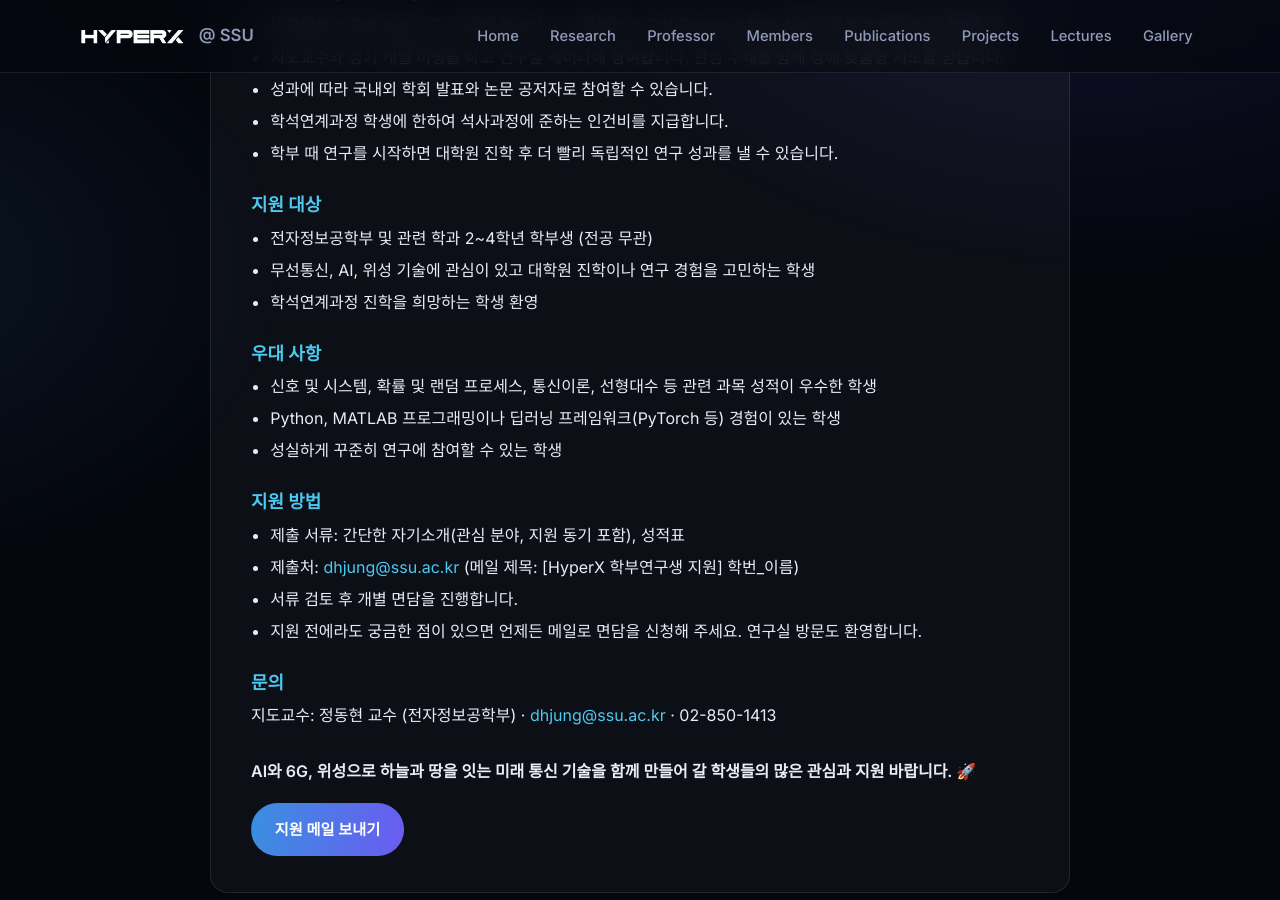
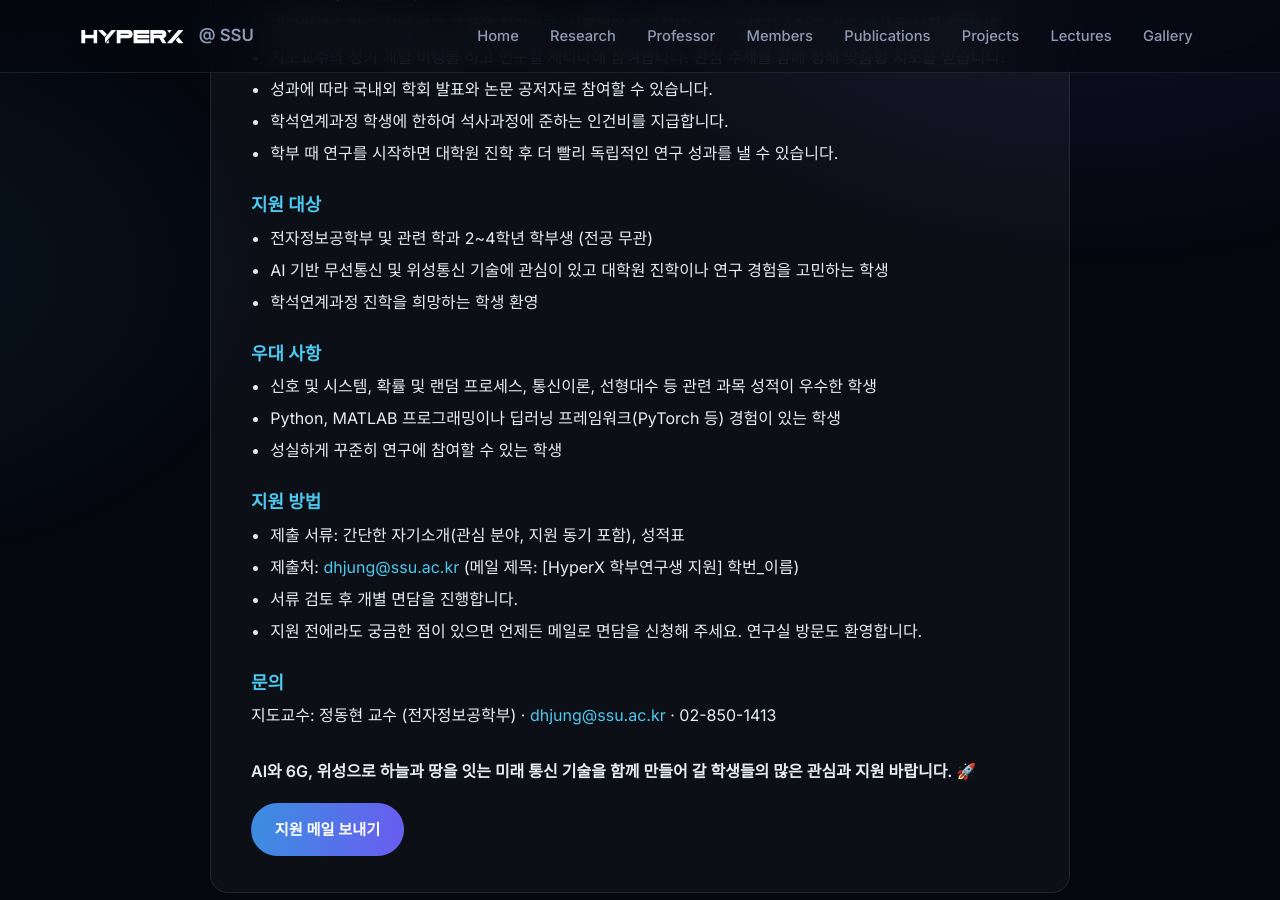
Before and after one commit to hyperx-web/hyperx, a Jekyll site: the page built from recruit.html, in a window 1280 px wide and 900 px high, scrolled down 998 px. Built offline with Jekyll 4.4.1, drawn with Linux system fonts in a browser that asks for light colours; some web fonts are replaced.

Commit message:
Recruit: wording of eligibility
Co-Authored-By: Claude Opus 5.5 <noreply@anthropic.com>

```diff
--- a/recruit.html
+++ b/recruit.html
@@ -37,7 +37,7 @@ eyebrow: Position Available
       <h3>지원 대상</h3>
       <ul>
         <li>전자정보공학부 및 관련 학과 2~4학년 학부생 (전공 무관)</li>
-        <li>무선통신, AI, 위성 기술에 관심이 있고 대학원 진학이나 연구 경험을 고민하는 학생</li>
+        <li>AI 기반 무선통신 및 위성통신 기술에 관심이 있고 대학원 진학이나 연구 경험을 고민하는 학생</li>
         <li>학석연계과정 진학을 희망하는 학생 환영</li>
       </ul>
 
```
